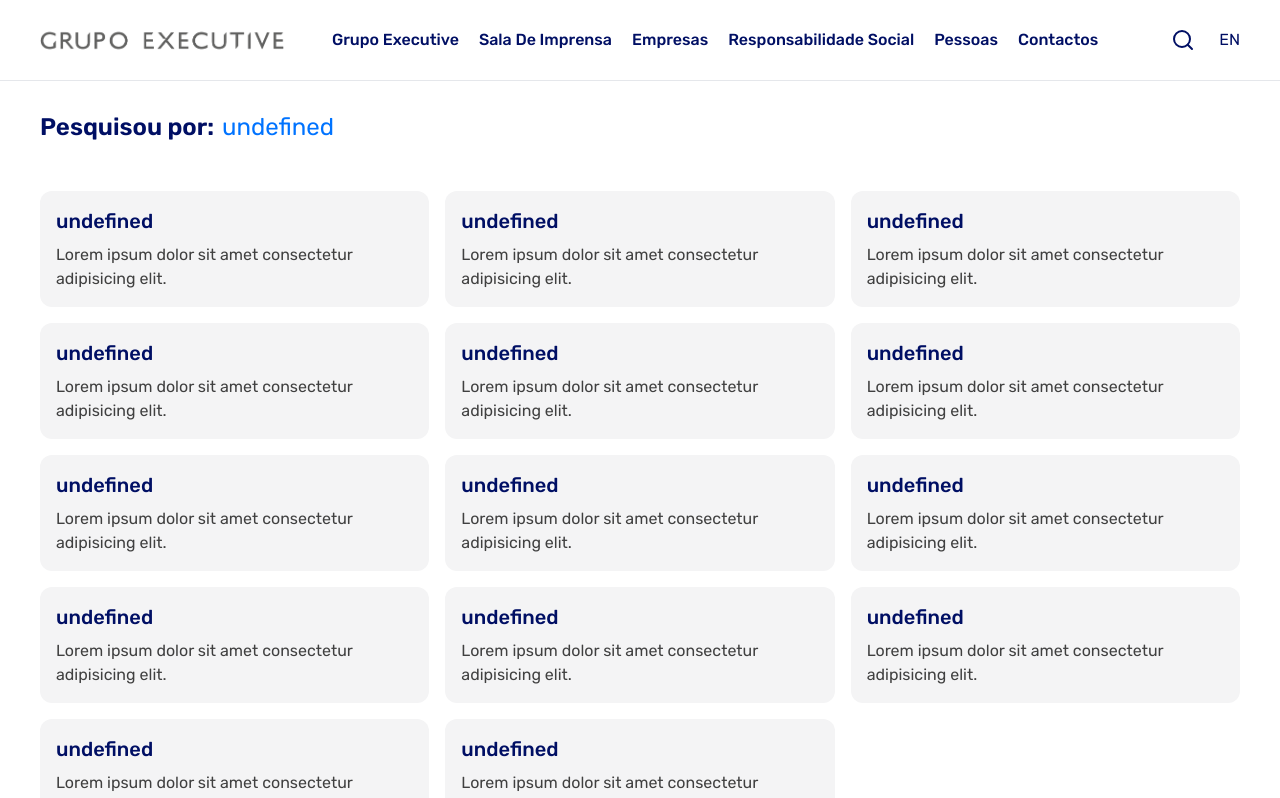
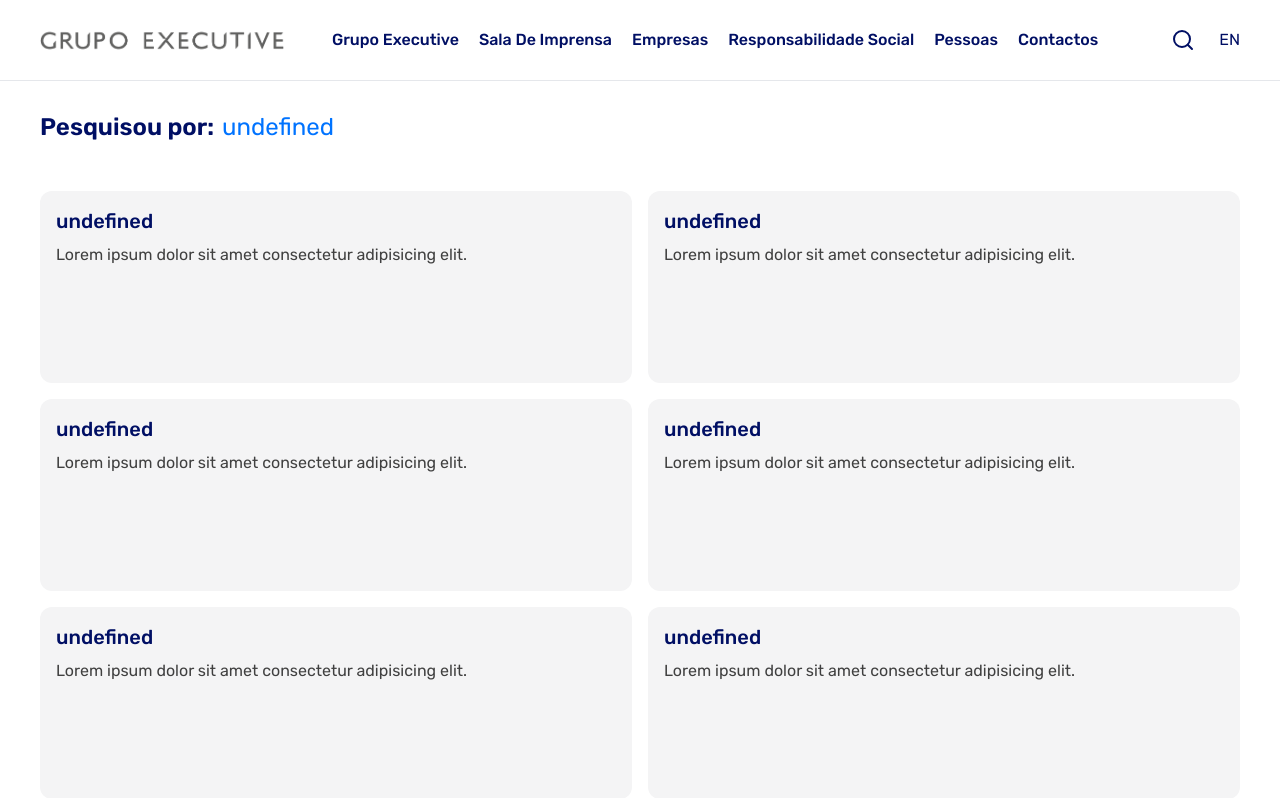
Before and after one commit to blend-angola/GRUPO-EXECUTIVE, a React (Vite) app: page /resultado in a window 1280 px wide. Shown: the top 798 px of the page. Built offline with nearby package versions, Linux system fonts and the light colour scheme.

Commit message:
refactor: dropdown-links background-color

```diff
--- a/src/components/global-components/drop-down-links.tsx
+++ b/src/components/global-components/drop-down-links.tsx
@@ -17,12 +17,17 @@ const DropDownLinks: FC<Props> = ({ childrenLinks }) => {
     <motion.div
       initial={{ opacity: 0 }}
       whileInView={{ opacity: 1 }}
-      className="absolute p-4 group-hover:flex hidden left-0 top-[80px] w-[250px] bg-white shadow-md rounded-b-lg"
+      className="absolute p-4 group-hover:flex hidden left-0 top-[80px] w-[250px] bg-zinc-100 shadow-md rounded-b-lg"
     >
       <div className="absolute top-0 h-[4px] bg-azul-light w-[25%] left-0" />
-      <ul className="space-y-4">
+      <ul className="space-y-4 w-full">
         {childrenLinks?.map((secondary_link, i) => (
-          <li key={i}>
+          <li
+            key={i}
+            className={`${
+              i !== childrenLinks.length - 1 ? "border-b" : ""
+            } w-full`}
+          >
             <Link
               className="text-azul-dark hover:text-azul-light transition-all duration-200 capitalize text-lg"
               to={`${secondary_link.link}`}
--- a/src/components/global-components/search-button.tsx
+++ b/src/components/global-components/search-button.tsx
@@ -1,6 +1,6 @@
 import { useState } from "react"
+import SearchInput from "./search-input"
 import { Search as SearchIcon } from "lucide-react"
-import SearchInput from "./search-input"
 
 const SearchButton = () => {
   const [isOpen, setIsOpen] = useState(false)
--- a/src/components/logo.tsx
+++ b/src/components/logo.tsx
@@ -11,7 +11,7 @@ const Logo = () => {
       initial="initial"
       animate="animate"
       to={"/"}
-      className="relative w-full h-full md:w-[370px] md:h-[45px]"
+      className="relative w-48 h-full md:w-[370px] md:h-[45px]"
     >
       <img
         src="/logotipo.png"
--- a/src/pages/search-result-page/search-result-page.tsx
+++ b/src/pages/search-result-page/search-result-page.tsx
@@ -17,11 +17,11 @@ const SearchResultPage = () => {
           </span>
         </section>
 
-        <section className="grid grid-cols-1 md:grid-cols-2 lg:grid-cols-3 gap-4">
-          {Array.from({ length: 14 }).map((_, i) => (
+        <section className="grid grid-cols-1 lg:grid-cols-2 gap-4">
+          {Array.from({ length: 10 }).map((_, i) => (
             <div
               key={i}
-              className="p-4 rounded-xl w-full bg-zinc-100 space-y-2"
+              className="p-4 rounded-xl h-48 w-full bg-zinc-100 space-y-2"
             >
               <h2 className="text-xl text-azul-dark font-medium">
                 {decodedSearchResult}
```
Also changed, not shown: src/components/global-components/header.tsx (+8 -8 lines), src/components/global-components/search-input.tsx (line endings or trailing spaces).
